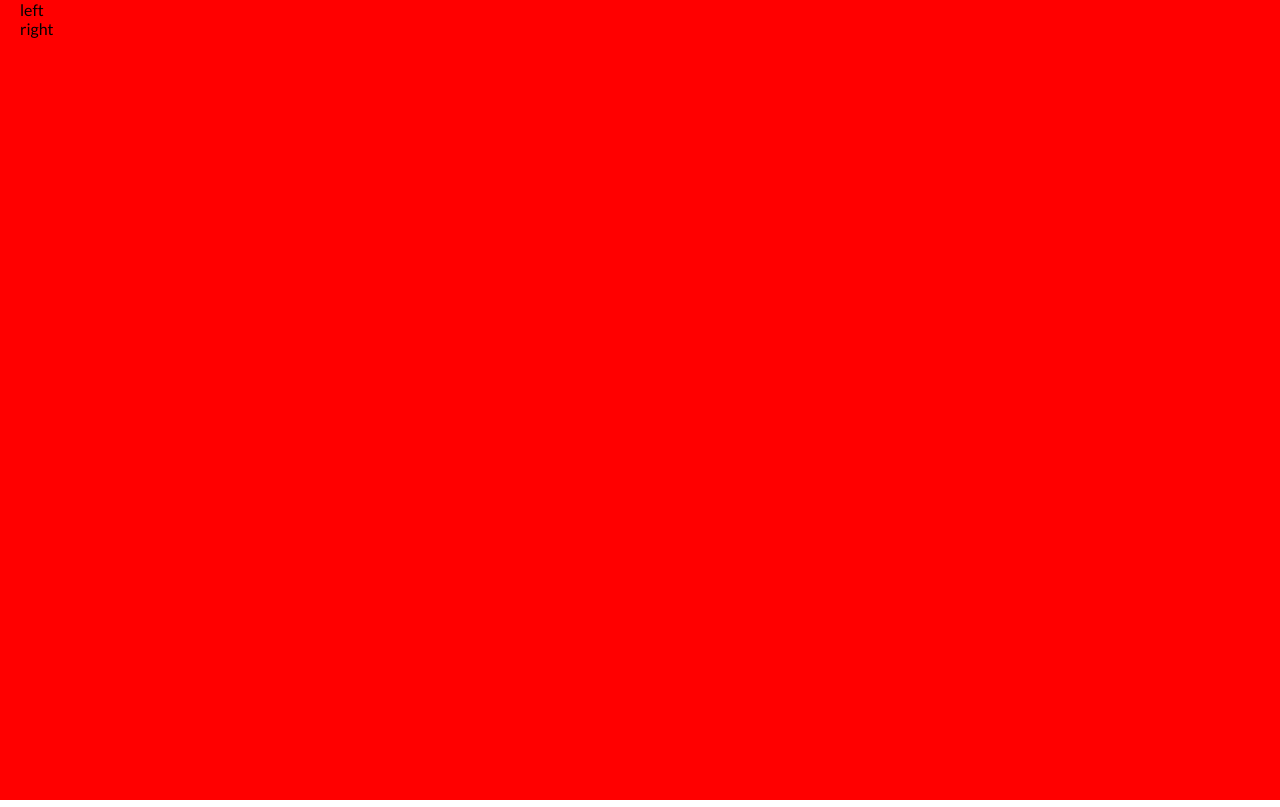
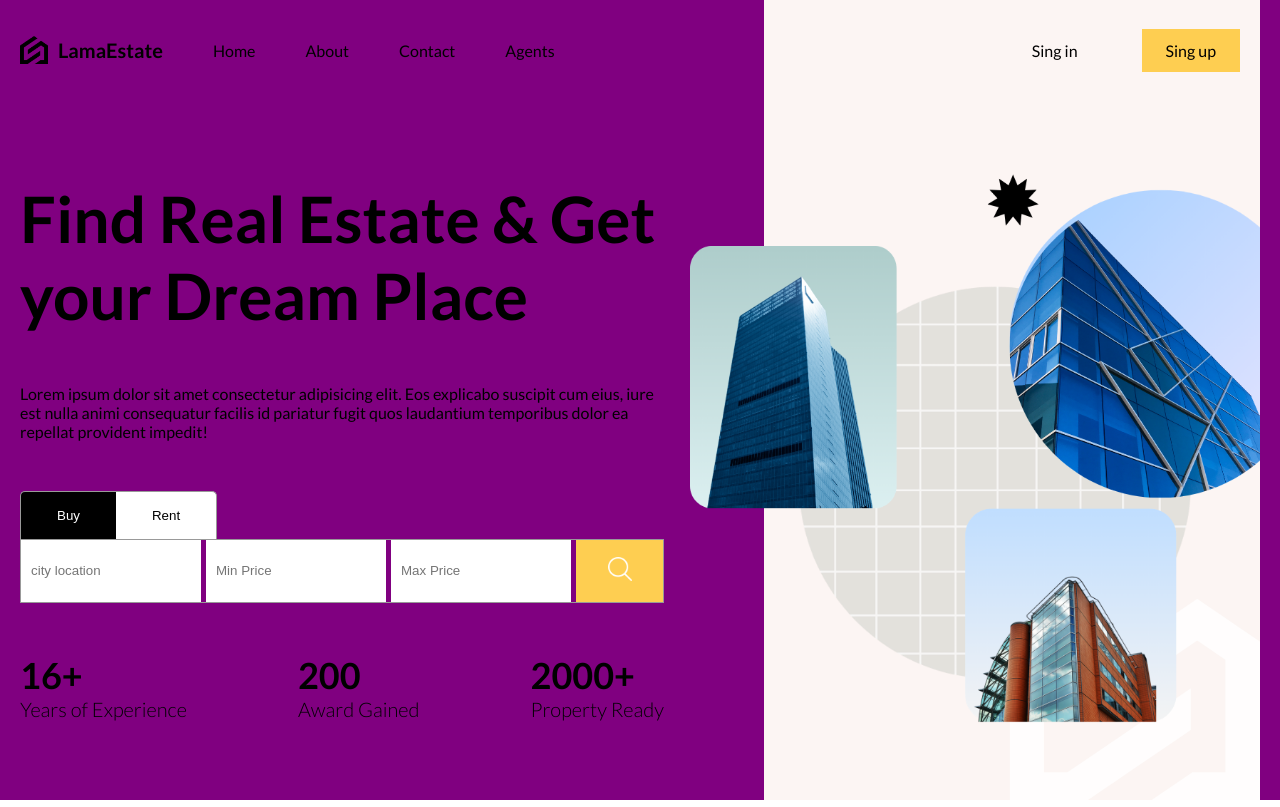
Before and after one commit to GiOrGI175/lamaesate-front, a React (Vite) app: page / in a window 1280 px wide. Built offline with nearby package versions, Linux system fonts and the light colour scheme.

Commit message:
feature/homepage

```diff
--- a/package.json
+++ b/package.json
@@ -10,6 +10,7 @@
     "preview": "vite preview"
   },
   "dependencies": {
+    "motion": "^12.23.24",
     "react": "^18.2.0",
     "react-dom": "^18.2.0",
     "sass": "^1.93.2"
--- a/src/App.jsx
+++ b/src/App.jsx
@@ -1,10 +1,16 @@
-import Navbar from './components/navbar';
+import Navbar from './components/navbar/Navbar';
 import './layout.scss';
+import { HomePage } from './routes/home/HomePage';
 
 function App() {
   return (
     <div className='layout'>
-      <Navbar />
+      <div className='navbar'>
+        <Navbar />
+      </div>
+      <div className='content'>
+        <HomePage />
+      </div>
     </div>
   );
 }
--- a/src/components/Navbar.jsx
+++ /dev/null
@@ -1,10 +0,0 @@
-const Navbar = () => {
-  return (
-    <nav>
-      <div className='left'>left</div>
-      <div className='right'>right</div>
-    </nav>
-  );
-};
-
-export default Navbar;
--- /dev/null
+++ b/src/components/navbar/Navbar.jsx
@@ -0,0 +1,105 @@
+import { useState } from 'react';
+import './navbar.scss';
+import { AnimatePresence, motion, spring } from 'framer-motion';
+
+const Navbar = () => {
+  const [open, setOpen] = useState(false);
+
+  const links = [
+    { href: '/', label: 'Home' },
+    { href: '/', label: 'About' },
+    { href: '/', label: 'Contact' },
+    { href: '/', label: 'Agents' },
+    { href: '/', label: 'Sing in' },
+    { href: '/', label: 'Sing up' },
+  ];
+
+  return (
+    <nav>
+      <div className='left'>
+        <motion.a
+          href='/'
+          className='logo'
+          initial={{ opacity: 0, x: -10 }}
+          animate={{ opacity: 1, x: 0 }}
+          duration={{ spring: 120 }}
+        >
+          <img src='/logo.png' alt='logo' />
+          <span>LamaEstate</span>
+        </motion.a>
+        {links.slice(0, -2).map((link, index) => (
+          <motion.a
+            key={link.label}
+            href={link.href}
+            style={{ display: 'block' }}
+            initial={{ opacity: 0, x: -12 }}
+            animate={{
+              opacity: 1,
+              x: 0,
+              transition: {
+                delay: index * 0.08,
+                duration: 0.28,
+                type: 'spring',
+                stiffness: 160,
+              },
+            }}
+            exit={{ opacity: 0, y: -8 }}
+            whileHover={{ y: -3 }}
+            whileTap={{ scale: 0.98 }}
+          >
+            {link.label}
+          </motion.a>
+        ))}
+      </div>
+      <div className='right'>
+        <a href='/'>Sing in</a>
+        <a href='/' className='register'>
+          Sing up
+        </a>
+        <div className='menuIcon' onClick={() => setOpen((pv) => !pv)}>
+          <img src='/menu.png' alt='menu' />
+        </div>
+        <AnimatePresence>
+          {open && (
+            <motion.div
+              className='menu'
+              initial={{ opacity: 0, x: 40, scale: 0.95 }}
+              animate={{ opacity: 1, x: 0, scale: 1 }}
+              exit={{ opacity: 0, x: 20, scale: 0.98 }}
+              transition={{
+                duration: 0.5,
+                ease: [0.25, 0.1, 0.25, 1],
+              }}
+            >
+              {links.map((link, index) => (
+                <motion.a
+                  key={link.label}
+                  href={link.href}
+                  style={{ display: 'block' }}
+                  initial={{ opacity: 0, x: -12 }}
+                  animate={{
+                    opacity: 1,
+                    x: 0,
+                    transition: {
+                      delay: index * 0.08,
+                      duration: 0.28,
+                      type: 'spring',
+                      stiffness: 160,
+                    },
+                  }}
+                  exit={{ opacity: 0, y: -8 }}
+                  whileHover={{ y: -2 }}
+                  whileTap={{ scale: 0.98 }}
+                >
+                  {link.label}
+                </motion.a>
+              ))}
+            </motion.div>
+          )}
+        </AnimatePresence>
+      </div>
+    </nav>
+  );
+};
+
+export default Navbar;
--- /dev/null
+++ b/src/components/navbar/navbar.scss
@@ -0,0 +1,103 @@
+@import '../../responsive.scss';
+
+nav {
+  display: flex;
+  justify-content: space-between;
+  align-items: center;
+  height: 100px;
+
+  a {
+    transition: all 0.4s ease;
+    color: black;
+
+    @include sm {
+      display: none;
+    }
+
+    &:hover {
+      scale: 1.05;
+      color: black;
+    }
+  }
+
+  .left {
+    flex: 3;
+    display: flex;
+    align-items: center;
+    gap: 50px;
+
+    .logo {
+      font-weight: bold;
+      font-size: 20px;
+      display: flex;
+      align-items: center;
+      gap: 10px;
+      color: black;
+    }
+
+    img {
+      width: 28px;
+    }
+
+    span {
+      @include md {
+        display: none;
+      }
+    }
+  }
+
+  .right {
+    flex: 2;
+    display: flex;
+    align-items: center;
+    justify-content: flex-end;
+    background-color: #fcf5f3;
+    height: 100%;
+
+    a {
+      padding: 12px 24px;
+      margin: 20px;
+    }
+
+    .register {
+      background-color: #fece51;
+    }
+
+    .menuIcon {
+      display: none;
+      z-index: 999;
+
+      img {
+        width: 36px;
+        cursor: pointer;
+      }
+
+      @include sm {
+        display: inline;
+      }
+    }
+
+    .menu {
+      position: absolute;
+      top: 0;
+      right: 0;
+      background-color: black;
+      color: white;
+      height: 100vh;
+      width: 50%;
+      display: flex;
+      flex-direction: column;
+      justify-items: center;
+      align-items: center;
+      font-size: 24px;
+      padding-top: 100px;
+
+      @include sm {
+        a {
+          display: initial;
+          color: white;
+        }
+      }
+    }
+  }
+}
--- /dev/null
+++ b/src/components/searchBar/SearchBar.jsx
@@ -0,0 +1,55 @@
+import { useState } from 'react';
+import './searchBar.scss';
+
+const types = ['buy', 'rent'];
+
+const SearchBar = () => {
+  const [query, setQuery] = useState({
+    type: 'buy',
+    location: '',
+    minPrice: 0,
+    maxPriceL: 0,
+  });
+
+  const switchType = (val) => {
+    setQuery((pv) => ({ ...pv, type: val }));
+  };
+  return (
+    <div className='SearchBar'>
+      <div className='type'>
+        {types.map((type) => (
+          <button
+            key={type}
+            onClick={() => switchType(type)}
+            className={query.type === type ? 'active' : ''}
+          >
+            {type}
+          </button>
+        ))}
+      </div>
+      <form action=''>
+        <input type='text' name='location' placeholder='city location' />
+        <input
+          type='number'
+          name='minPrice'
+          min={0}
+          max={10000000}
+          placeholder='Min Price'
+        />
+        <input
+          type='number'
+          name='maxPrice'
+          min={0}
+          max={10000000}
+          placeholder='Max Price'
+        />
+
+        <button>
+          <img src='/search.png' alt='serach' />
+        </button>
+      </form>
+    </div>
+  );
+};
+
+export default SearchBar;
--- /dev/null
+++ b/src/components/searchBar/searchBar.scss
@@ -0,0 +1,53 @@
+.SearchBar {
+  .type {
+    button {
+      padding: 16px 36px;
+      border: 1px solid #999;
+      background-color: white;
+      text-transform: capitalize;
+      border-bottom: none;
+
+      &.active {
+        background-color: black;
+        color: white;
+      }
+
+      &:first-child {
+        border-top-left-radius: 5px;
+        border-right: none;
+      }
+
+      &:last-child {
+        border-top-right-radius: 5px;
+        border-left: none;
+      }
+    }
+  }
+
+  form {
+    border: 1px solid #999;
+    display: flex;
+    justify-content: space-between;
+    height: 64px;
+    gap: 5px;
+
+    input {
+      border: none;
+      padding: 0px 10px;
+      width: 180px;
+    }
+
+    button {
+      border: none;
+      //   padding: 0px 10px;
+      cursor: pointer;
+      background-color: #fece51;
+      flex: 1;
+
+      img {
+        width: 24px;
+        height: 24px;
+      }
+    }
+  }
+}
--- a/src/layout.scss
+++ b/src/layout.scss
@@ -1,24 +1,30 @@
 @import './responsive.scss';
 
 .layout {
-  background-color: rebeccapurple;
   height: 100vh;
   max-width: 1266px;
   margin-left: auto;
   margin-right: auto;
   padding-left: 20px;
   padding-right: 20px;
+  display: flex;
+  flex-direction: column;
 
   @include lg {
-    background-color: red;
+    background-color: purple;
     max-width: 1280px;
   }
   @include md {
-    background-color: red;
+    background-color: yellow;
     max-width: 768px;
   }
   @include sm {
     background-color: red;
     max-width: 640px;
   }
+
+  .content {
+    // background-color: rebeccapurple;
+    flex: 1;
+  }
 }
--- /dev/null
+++ b/src/routes/home/HomePage.tsx
@@ -0,0 +1,38 @@
+import SearchBar from '../../components/searchBar/SearchBar';
+import './homePage.scss';
+
+export const HomePage = () => {
+  return (
+    <div className='homePage'>
+      <div className='textContainer'>
+        <div className='wrapper'>
+          <h1 className='title'>Find Real Estate & Get your Dream Place</h1>
+          <p>
+            Lorem ipsum dolor sit amet consectetur adipisicing elit. Eos
+            explicabo suscipit cum eius, iure est nulla animi consequatur
+            facilis id pariatur fugit quos laudantium temporibus dolor ea
+            repellat provident impedit!
+          </p>
+          <SearchBar />
+          <div className='boxes'>
+            <div className='box'>
+              <h1>16+</h1>
+              <h2>Years of Experience</h2>
+            </div>
+            <div className='box'>
+              <h1>200</h1>
+              <h2>Award Gained</h2>
+            </div>
+            <div className='box'>
+              <h1>2000+</h1>
+              <h2>Property Ready</h2>
+            </div>
+          </div>
+        </div>
+      </div>
+      <div className='imgContainer'>
+        <img src='/bg.png' alt='bg-img' /> img
+      </div>
+    </div>
+  );
+};
--- /dev/null
+++ b/src/routes/home/homePage.scss
@@ -0,0 +1,49 @@
+.homePage {
+  display: flex;
+  height: 100%;
+
+  .textContainer {
+    flex: 3;
+
+    .wrapper {
+      padding-right: 100px;
+      display: flex;
+      flex-direction: column;
+      justify-content: center;
+      gap: 50px;
+      height: 100%;
+
+      .title {
+        font-size: 64px;
+      }
+
+      .boxes {
+        display: flex;
+        justify-content: space-between;
+
+        h1 {
+          font-size: 36px;
+        }
+
+        h2 {
+          font-size: 20px;
+          font-weight: 300;
+        }
+      }
+    }
+  }
+
+  .imgContainer {
+    flex: 2;
+    background-color: #fcf5f3;
+    position: relative;
+    display: flex;
+    align-items: center;
+
+    img {
+      width: 115%;
+      position: absolute;
+      right: 0;
+    }
+  }
+}
```
Also changed, not shown: 1 other file (tests, documents, lock files or other folders).
